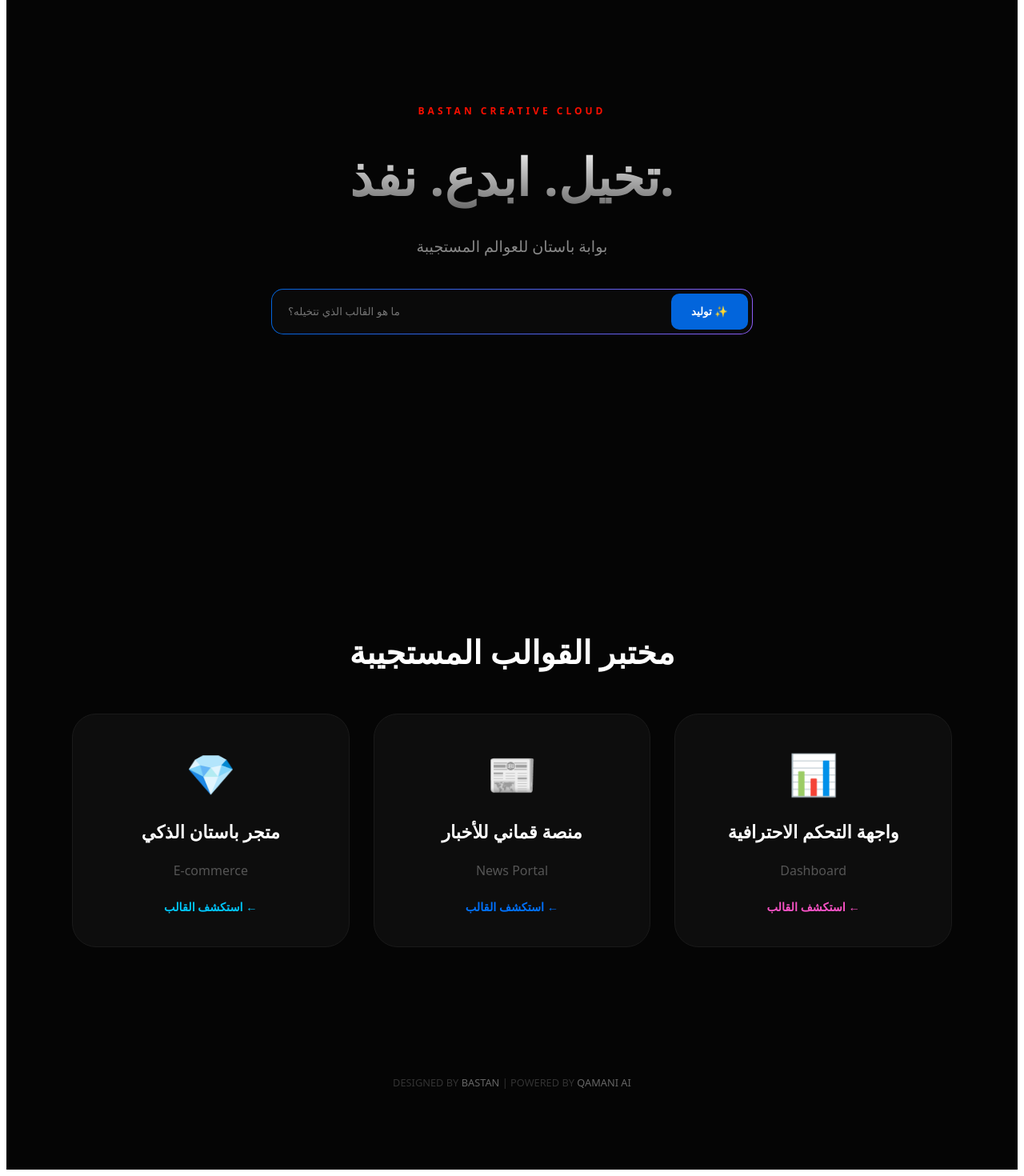
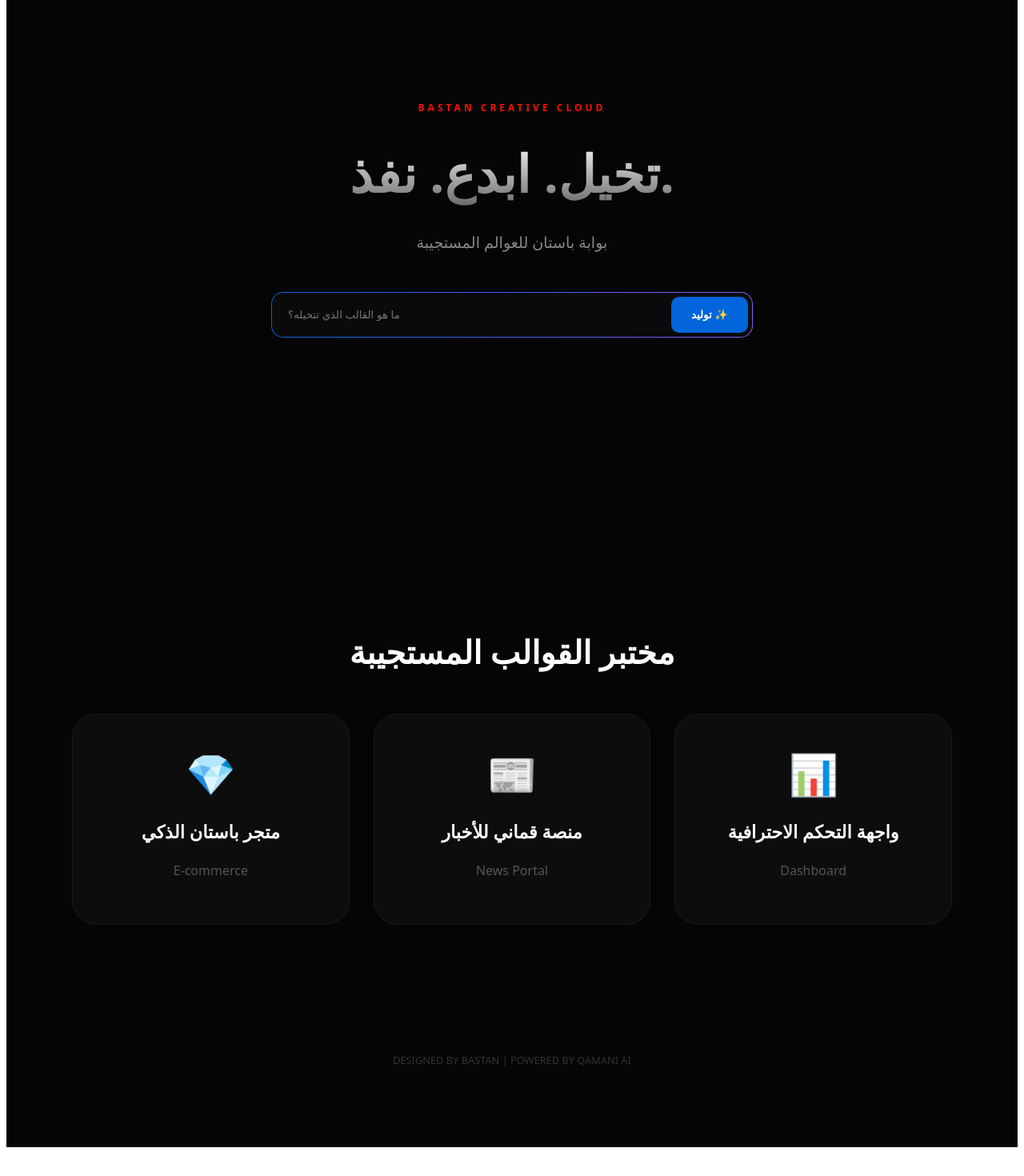
Before and after one commit to qamanicode/qna-web-studio, a Next.js app: page / in a window 1280 px wide. Shown: the part 154-1624 px from the top of the page at 80% size. After the commit the page ends 1596 px from the top, so only its background shows below. Built offline with nearby package versions, Linux system fonts and the light colour scheme.

Commit message:
إصلاح خطأ use client

```diff
--- a/app/page.js
+++ b/app/page.js
@@ -1,3 +1,4 @@
+'use client';
 import React, { useState } from 'react';
 
 export default function Home() {
@@ -9,17 +10,22 @@
     { title: 'واجهة التحكم الاحترافية', cat: 'Dashboard', color: '#f953c6', icon: '📊' }
   ];
 
+  const styles = {
+    container: { minHeight: '180vh', backgroundColor: '#050505', color: '#fff', fontFamily: 'system-ui', overflowX: 'hidden' },
+    hero: { height: '100vh', display: 'flex', flexDirection: 'column', alignItems: 'center', justifyContent: 'center', textAlign: 'center', padding: '20px' },
+    badge: { color: '#FA0F00', fontWeight: 'bold', fontSize: '12px', letterSpacing: '4px', marginBottom: '20px' },
+    title: { fontSize: '4rem', fontWeight: '900', background: 'linear-gradient(to bottom, #fff, #666)', WebkitBackgroundClip: 'text', WebkitTextFillColor: 'transparent', margin: '10px 0' },
+    searchBox: { maxWidth: '600px', width: '100%', padding: '1px', background: 'linear-gradient(90deg, #0265DC, #8b5cf6)', borderRadius: '15px', marginTop: '30px' }
+  };
+
   return (
-    <div style={{ minHeight: '180vh', backgroundColor: '#050505', color: '#fff', fontFamily: 'system-ui', overflowX: 'hidden' }}>
+    <div style={styles.container}>
+      <section style={styles.hero}>
+        <div style={styles.badge}>BASTAN CREATIVE CLOUD</div>
+        <h1 style={styles.title}>تخيل. ابدع. نفذ.</h1>
+        <p style={{ color: '#888', fontSize: '1.2rem' }}>بوابة باستان للعوالم المستجيبة</p>
 
-      {/* القسم الأول: واجهة الخلق (الظاهرة في صورتك) */}
-      <section style={{ height: '100vh', display: 'flex', flexDirection: 'column', alignItems: 'center', justifyContent: 'center', textAlign: 'center', padding: '20px' }}>
-        <div style={{ color: '#FA0F00', fontWeight: 'bold', fontSize: '12px', letterSpacing: '4px', marginBottom: '20px' }}>BASTAN CREATIVE CLOUD</div>
-        <h1 style={{ fontSize: '4rem', fontWeight: '900', background: 'linear-gradient(to bottom, #fff, #666)', WebkitBackgroundClip: 'text', WebkitTextFillColor: 'transparent', margin: '10px 0' }}>تخيل. ابدع. نفذ.</h1>
-        <p style={{ color: '#888', fontSize: '1.2rem', marginBottom: '40px' }}>بوابة باستان للعوالم المستجيبة</p>
-
-        {/* شريط البحث الذكي */}
-        <div style={{ maxWidth: '600px', width: '100%', padding: '1px', background: 'linear-gradient(90deg, #0265DC, #8b5cf6)', borderRadius: '15px' }}>
+        <div style={styles.searchBox}>
           <div style={{ backgroundColor: '#0a0a0a', borderRadius: '14px', display: 'flex', padding: '5px' }}>
             <input type='text' placeholder='ما هو القالب الذي تتخيله؟' style={{ flex: 1, padding: '15px', background: 'none', border: 'none', color: '#fff', outline: 'none' }} />
             <button style={{ backgroundColor: '#0265DC', color: 'white', border: 'none', padding: '10px 25px', borderRadius: '10px', cursor: 'pointer', fontWeight: 'bold' }}>توليد ✨</button>
@@ -27,7 +33,6 @@
         </div>
       </section>
 
-      {/* القسم الثاني: معرض القوالب النابض بالحياة */}
       <section style={{ padding: '60px 20px', maxWidth: '1100px', margin: '0 auto' }}>
         <h2 style={{ textAlign: 'center', fontSize: '2.5rem', marginBottom: '50px', fontWeight: '800' }}>مختبر القوالب المستجيبة</h2>
         <div style={{ display: 'grid', gridTemplateColumns: 'repeat(auto-fit, minmax(280px, 1fr))', gap: '30px' }}>
@@ -47,14 +52,13 @@
               <div style={{ fontSize: '50px', marginBottom: '20px' }}>{tpl.icon}</div>
               <h3 style={{ fontSize: '1.4rem', fontWeight: '700', color: hovered === i ? tpl.color : '#fff' }}>{tpl.title}</h3>
               <p style={{ color: '#555', marginTop: '10px' }}>{tpl.cat}</p>
-              <div style={{ marginTop: '25px', color: tpl.color, fontWeight: 'bold', fontSize: '0.9rem' }}>استكشف القالب ←</div>
             </div>
           ))}
         </div>
       </section>
 
       <footer style={{ textAlign: 'center', padding: '100px 20px', color: '#333', fontSize: '0.8rem' }}>
-        DESIGNED BY <span style={{ color: '#666' }}>BASTAN</span> | POWERED BY <span style={{ color: '#666' }}>QAMANI AI</span>
+        DESIGNED BY BASTAN | POWERED BY QAMANI AI
       </footer>
     </div>
   );
```
